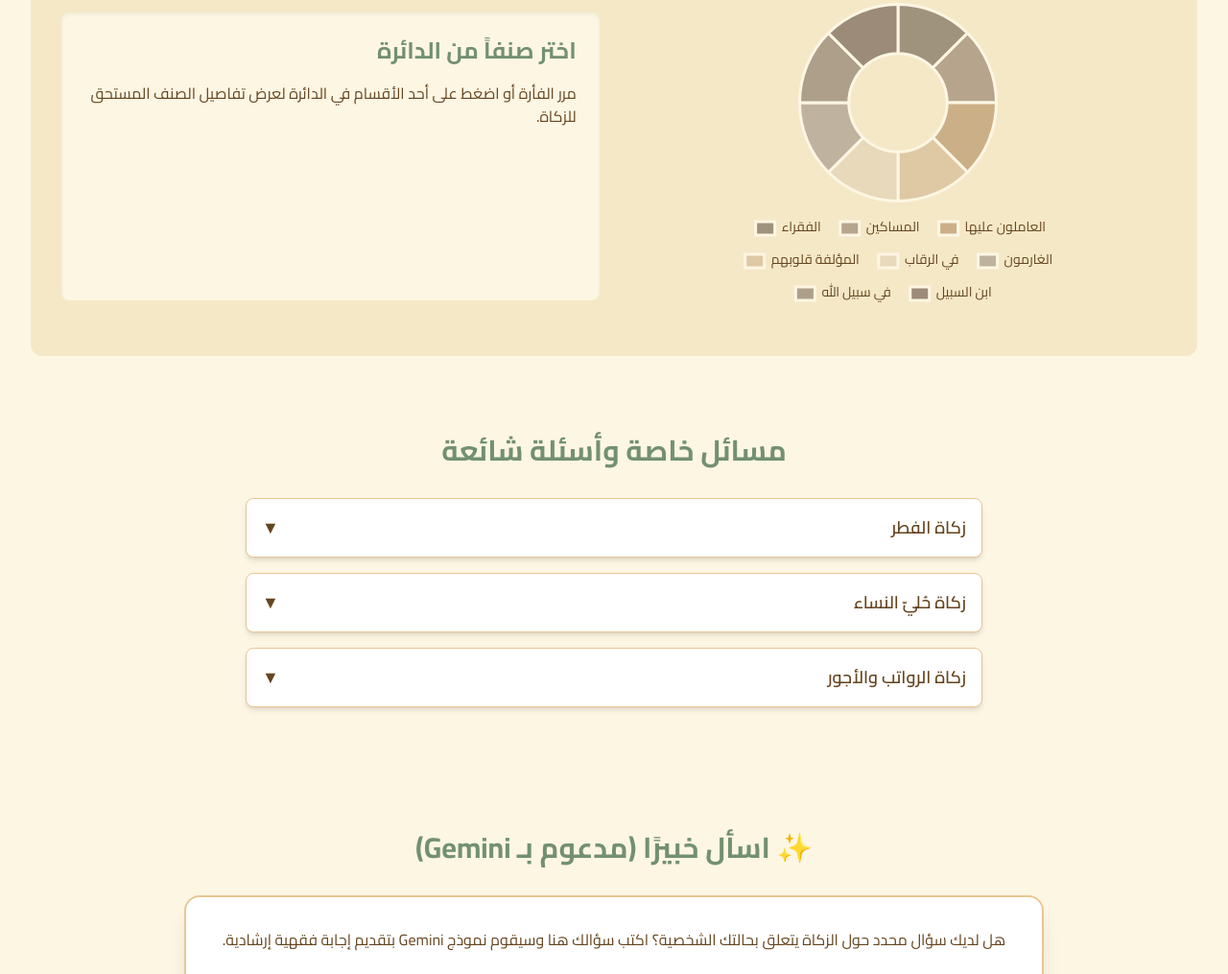
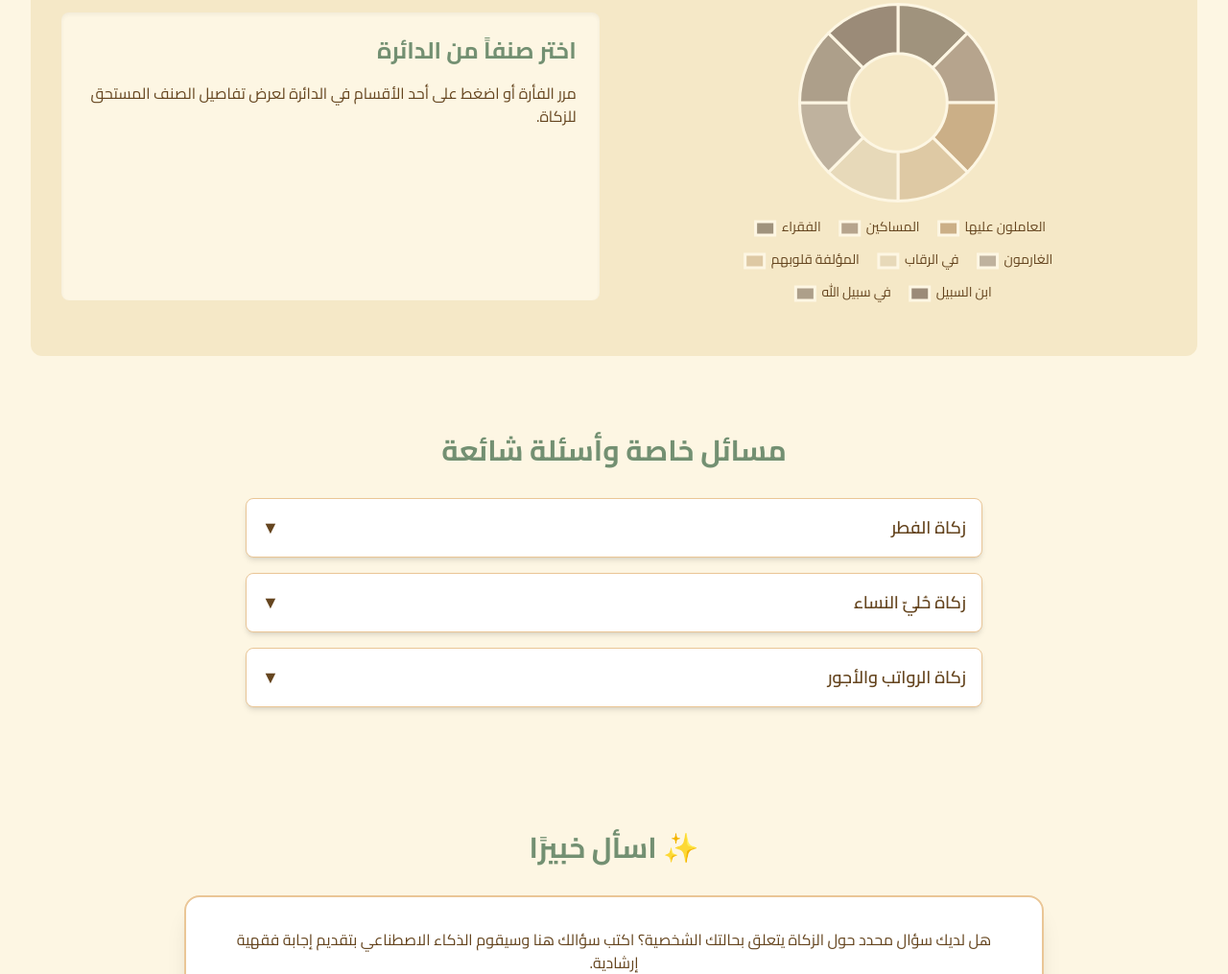
Before and after one commit to Ahmed-3lam/zakah, a plain HTML site: page index.html in a window 1280 px wide. Shown: the part 1785-2800 px from the top of the page at 96% size. Drawn offline with nearby package versions, Linux system fonts and the light colour scheme; no server answers.

Commit message:
chore(ui): remove references to Gemini from text

```diff
--- a/index.html
+++ b/index.html
@@ -4,7 +4,7 @@
 <head>
     <meta charset="UTF-8">
     <meta name="viewport" content="width=device-width, initial-scale=1.0">
-    <title>دليل الزكاة التفاعلي (معزز بـ Gemini)</title>
+    <title>دليل الزكاة التفاعلي</title>
     <!-- Chosen Palette: Calm Harmony -->
     <!-- Application Structure Plan: A thematic, dashboard-style single-page application. The structure is designed for an exploratory user experience, guiding the user from foundational concepts to practical application and detailed inquiries. It starts with a hero section, followed by 'Core Concepts' using interactive cards, a central 'Zakat Calculator' for practical engagement, a 'Recipients of Zakat' section with a Chart.js visualization, an 'FAQ' section with an accordion for specific rulings, and a new Gemini-powered "Ask an Expert" section. This structure prioritizes user engagement and understanding. -->
     <!-- Visualization & Content Choices: 1. Core Concepts: Interactive HTML cards (Goal: Inform). 2. Zakat Calculator: Dynamic HTML form with JS (Goal: Apply). 3. Recipients: Chart.js Donut chart (Goal: Visualize). 4. FAQ: HTML/JS accordion (Goal: Organize). 5. New: Ask an Expert (اسأل خبيرًا) - A form that calls the Gemini API to answer user-specific questions, providing deep, personalized Fiqh guidance. 6. New: Suggest a Dua (اقتراح دعاء) - A button appears after calculation to call Gemini for a personalized prayer. -->
@@ -130,7 +130,7 @@
             <h2 class="text-4xl font-bold text-[#739072] mb-4">الزكاة: الركن الثالث من أركان الإسلام</h2>
             <p class="text-lg max-w-3xl mx-auto">
                 مرحباً بك في الدليل التفاعلي الشامل لأحكام الزكاة. يهدف هذا الدليل إلى تبسيط المفاهيم المعقدة وتقديم
-                الأدوات اللازمة لحساب زكاتك وفهم مصارفها، والآن معزز بقدرات Gemini للرد على استفساراتكم الفقهية.
+                الأدوات اللازمة لحساب زكاتك وفهم مصارفها.
             </p>
         </section>
 
@@ -394,10 +394,10 @@
 
         <!-- Gemini Ask an Expert Section -->
         <section id="gemini-ask" class="py-12 my-8">
-            <h2 class="text-3xl font-bold text-center mb-8 text-[#739072]">✨ اسأل خبيرًا (مدعوم بـ Gemini)</h2>
+            <h2 class="text-3xl font-bold text-center mb-8 text-[#739072]">✨ اسأل خبيرًا</h2>
             <div class="bg-white p-6 md:p-8 rounded-2xl shadow-xl max-w-4xl mx-auto border-2 border-[#EAC696]">
                 <p class="text-center mb-6">هل لديك سؤال محدد حول الزكاة يتعلق بحالتك الشخصية؟ اكتب سؤالك هنا وسيقوم
-                    نموذج Gemini بتقديم إجابة فقهية إرشادية.</p>
+                    الذكاء الاصطناعي بتقديم إجابة فقهية إرشادية.</p>
                 <div class="rtl">
                     <textarea id="zakat-question" class="w-full p-3 border border-gray-300 rounded-lg mb-4" rows="4"
                         placeholder="مثال: أملك محلاً تجارياً، كيف أحسب زكاته مع العلم أن عليّ ديوناً؟"></textarea>
```
